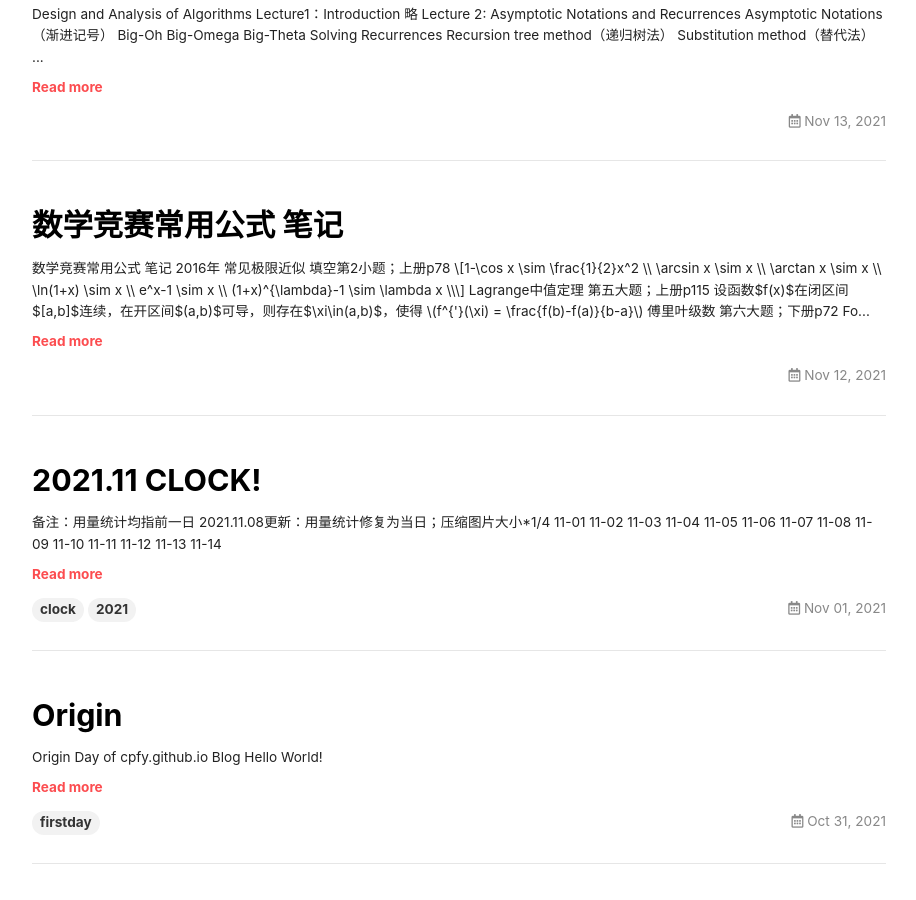
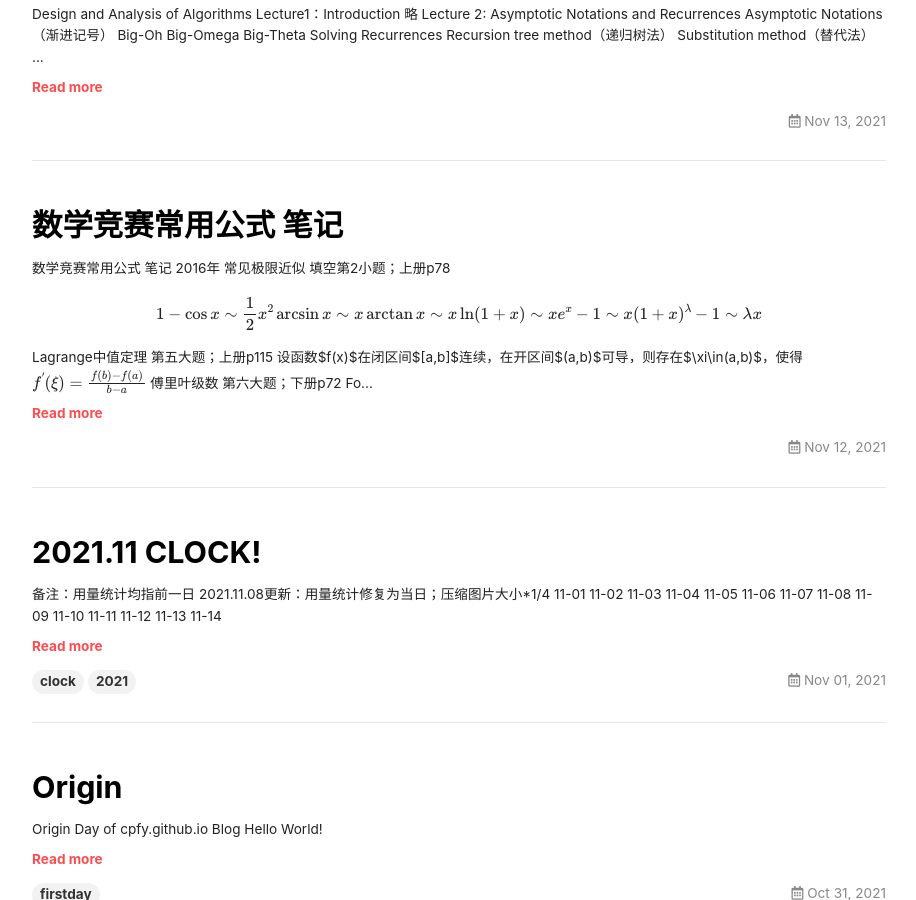
Before and after one commit to cpfy/cpfy.github.io, a Jekyll site: the page built from index.html, in a window 1280 px wide and 900 px high, scrolled down 487 px. Shown: the whole window, without its empty margins (181-1097 px from the left). Built offline with Jekyll 4.4.1, drawn with Linux system fonts in a browser that asks for light colours; nearby versions of some CDN libraries; emoji names are drawn with the system emoji font; formulas are drawn with MathJax 3; the list of posts is cut into pages by our own code; part of the change alters nothing that is shown.

```diff
--- a/_includes/head.html
+++ b/_includes/head.html
@@ -22,3 +22,13 @@
 <link rel="stylesheet" href="{{ _sources.font_awesome }}" >
 
 {%- include head/custom.html -%}
+
+<script type="text/x-mathjax-config">
+    MathJax. Hub.Config({
+        texzjax: {
+        skipTags: ['script', 'noscript', 'style', 'textarea', 'pre'],
+        nlineMath: [['','$']]
+        }
+    });
+</script>
+<script src="https://cdn.mathjax.org/mathjax/latest/MathJax.js?config-Tex-AMS-MML HTMLOrMML" type="text/javascript"></script>
```
